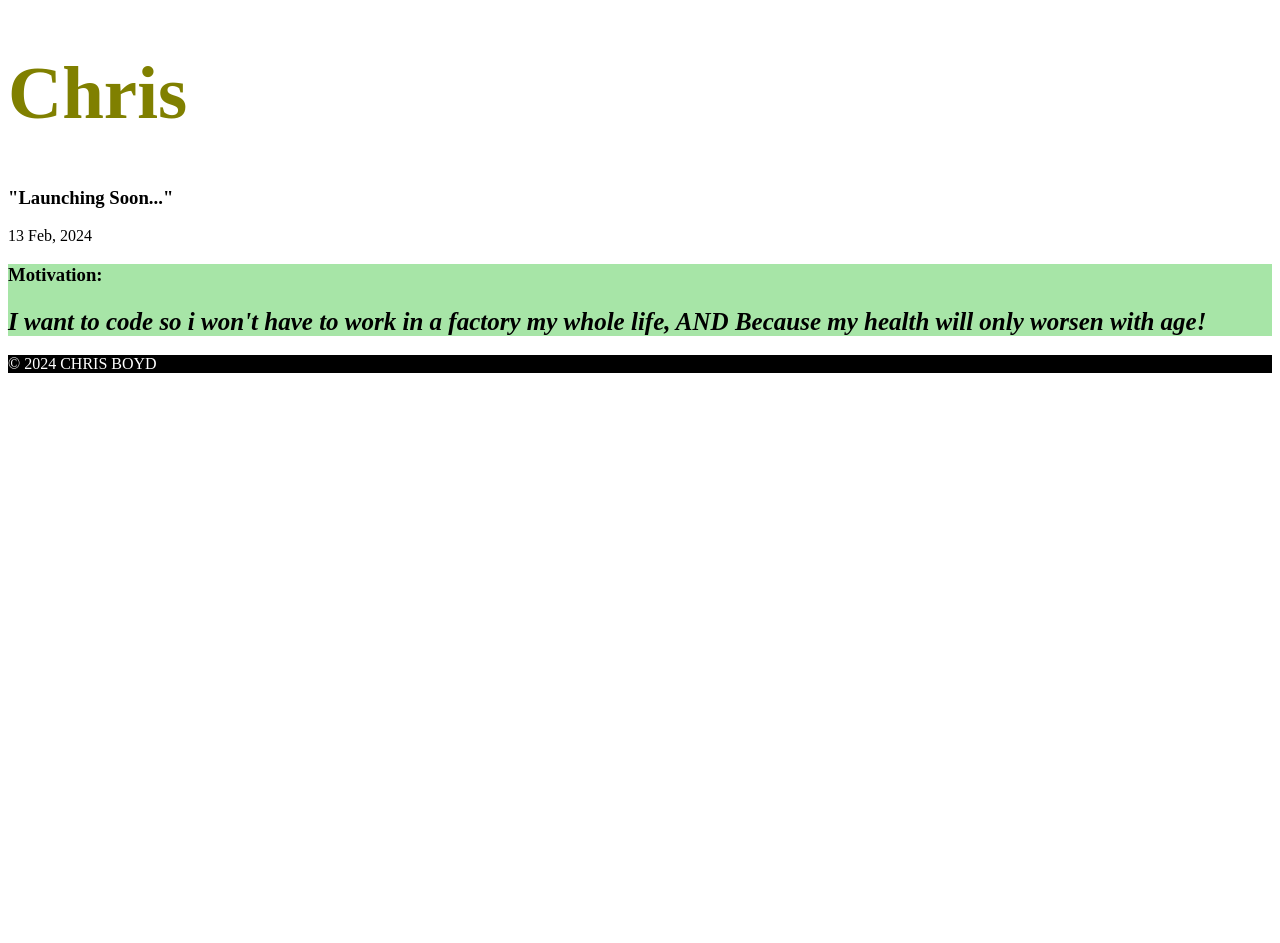
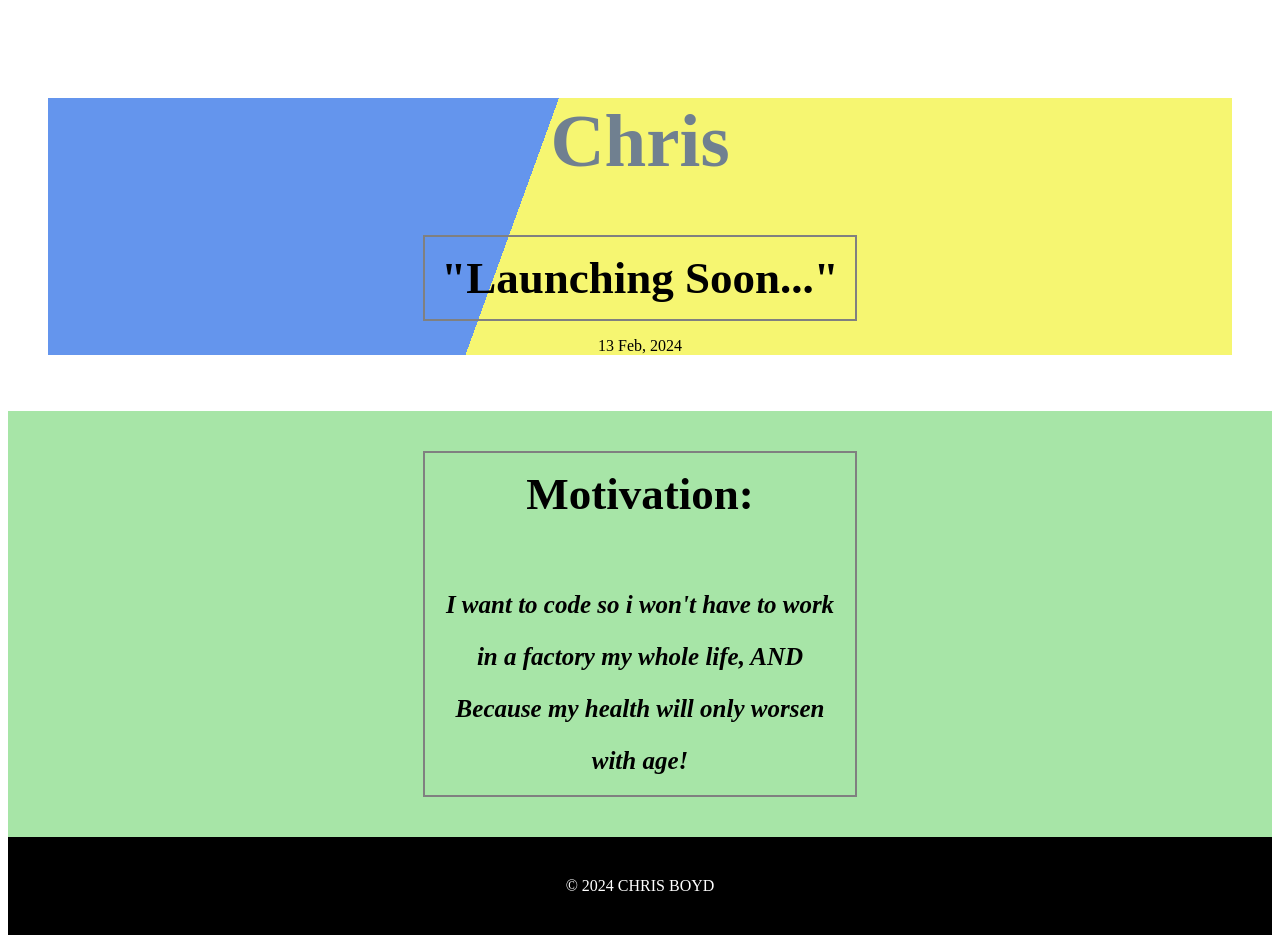
Before and after one commit to CBoyd-PRSVR/PRJT-1, a plain HTML site: page index.html in a window 1280 px wide. Before the commit the page ends 800 px from the top, so only its background shows below. Drawn offline with Linux system fonts and the light colour scheme.

Commit message:
complete

```diff
--- a/style.css
+++ b/style.css
@@ -1,6 +1,6 @@
 h1{
 font-size: 75px;
-    color:olive
+    color:slategray
 }
 
 i{
@@ -8,7 +8,7 @@ i{
 }
 
 header{
-    background: linear-gradient(110deg yellow 40%, pink 40%)
+    background: linear-gradient(110deg, cornflowerblue 40%, rgb(246, 246, 113) 40%)
 }
 
 section{
@@ -19,3 +19,16 @@ footer{
     background: black;
     color: white
 }
+
+div{
+    text-align:center;
+    padding: 40px;
+}
+
+h3{
+   border: 2px solid grey ;
+   padding: 15px;
+   font-size: 45px;
+   margin: auto;
+   max-width: 400px;
+}
```
